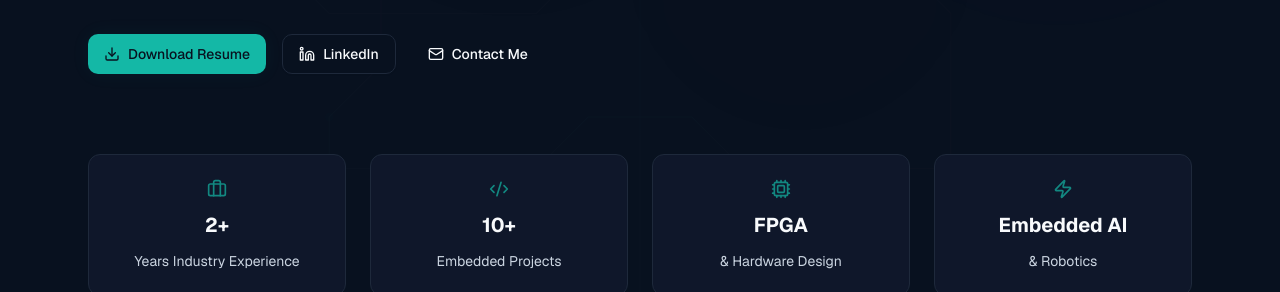
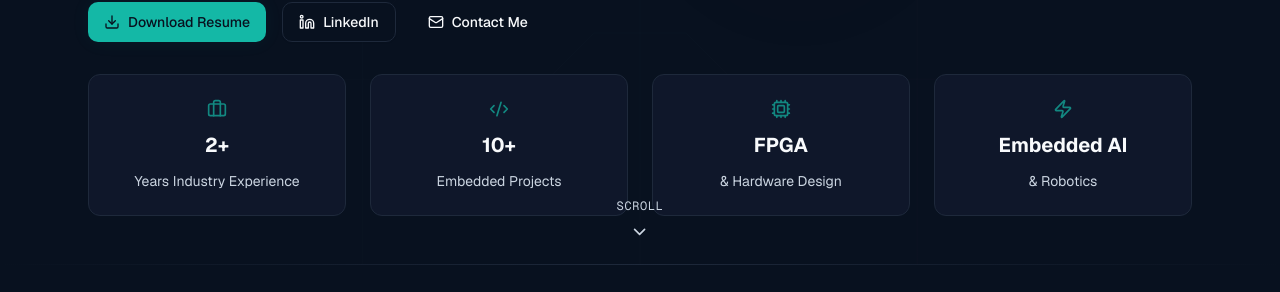
Before and after one commit to Mansitechdev/Mansitechdev.github.io, a Next.js app: page / in a window 1280 px wide. Shown: the part 660-952 px from the top of the page. Built offline with nearby package versions, Linux system fonts and the light colour scheme.

Commit message:
Adjust hero spacing

```diff
--- a/components/hero-section.tsx
+++ b/components/hero-section.tsx
@@ -80,7 +80,7 @@ export function HeroSection() {
       <div className="absolute top-1/4 left-1/4 w-96 h-96 bg-primary/4 rounded-full blur-3xl animate-pulse-glow" />
       <div className="absolute bottom-1/4 right-1/4 w-80 h-80 bg-accent/4 rounded-full blur-3xl animate-pulse-glow" style={{ animationDelay: "1.5s" }} />
 
-      <div className="relative z-10 max-w-6xl mx-auto px-6 py-20">
+      <div className="relative z-10 max-w-6xl mx-auto px-6 py-12">
         <div className="grid lg:grid-cols-2 gap-12 items-center">
           <motion.div
             initial={{ opacity: 0, x: -50 }}
@@ -217,7 +217,7 @@ export function HeroSection() {
           initial={{ opacity: 0, y: 40 }}
           animate={{ opacity: 1, y: 0 }}
           transition={{ delay: 0.8 }}
-          className="mt-20 grid grid-cols-2 md:grid-cols-4 gap-6"
+          className="mt-8 grid grid-cols-2 md:grid-cols-4 gap-6"
         >
           {stats.map((stat, index) => (
             <motion.div
```
